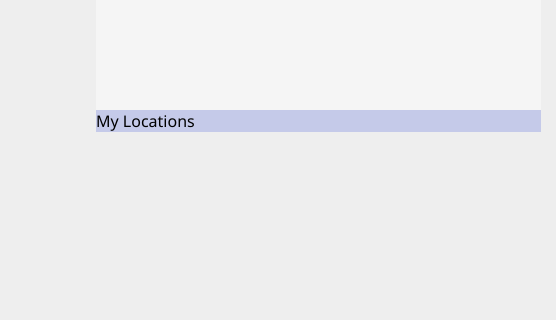
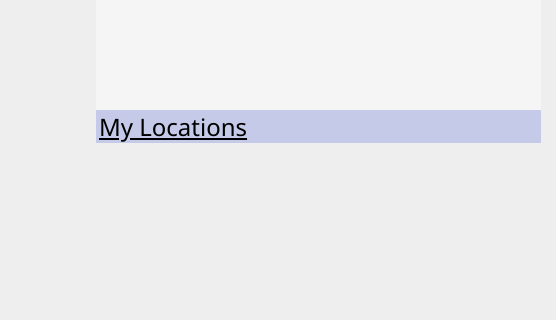
Before and after one commit to nadavmozes/travel-tip, a plain HTML site: page index.html in a window 1280 px wide. Shown: the part 265-585 px from the top of the page, 0-556 px from the left. Drawn offline with Linux system fonts and the light colour scheme; some packages are replaced by stand-ins of ours.

Commit message:
css locations heading changes

```diff
--- a/css/style.css
+++ b/css/style.css
@@ -114,6 +114,13 @@ i {
     height: auto;
 }
 
+.user-locations .locations-heading {
+    font-size: 24px;
+    font-weight: 600px;
+    margin-left: 3px;
+    text-decoration: underline;
+}
+
 .main-section #map {
     flex-basis: 70%;
     margin-left: 1.25rem;
--- a/index.html
+++ b/index.html
@@ -31,7 +31,7 @@
         <div class="location-info flex">
             <div class="weather">Weather Today</div>
             <div class="user-locations">
-                <p>My Locations</p>
+                <p class="locations-heading">My Locations</p>
                 <ul class="locations-list flex flex-column clear-list">
 
                 </ul>
```
